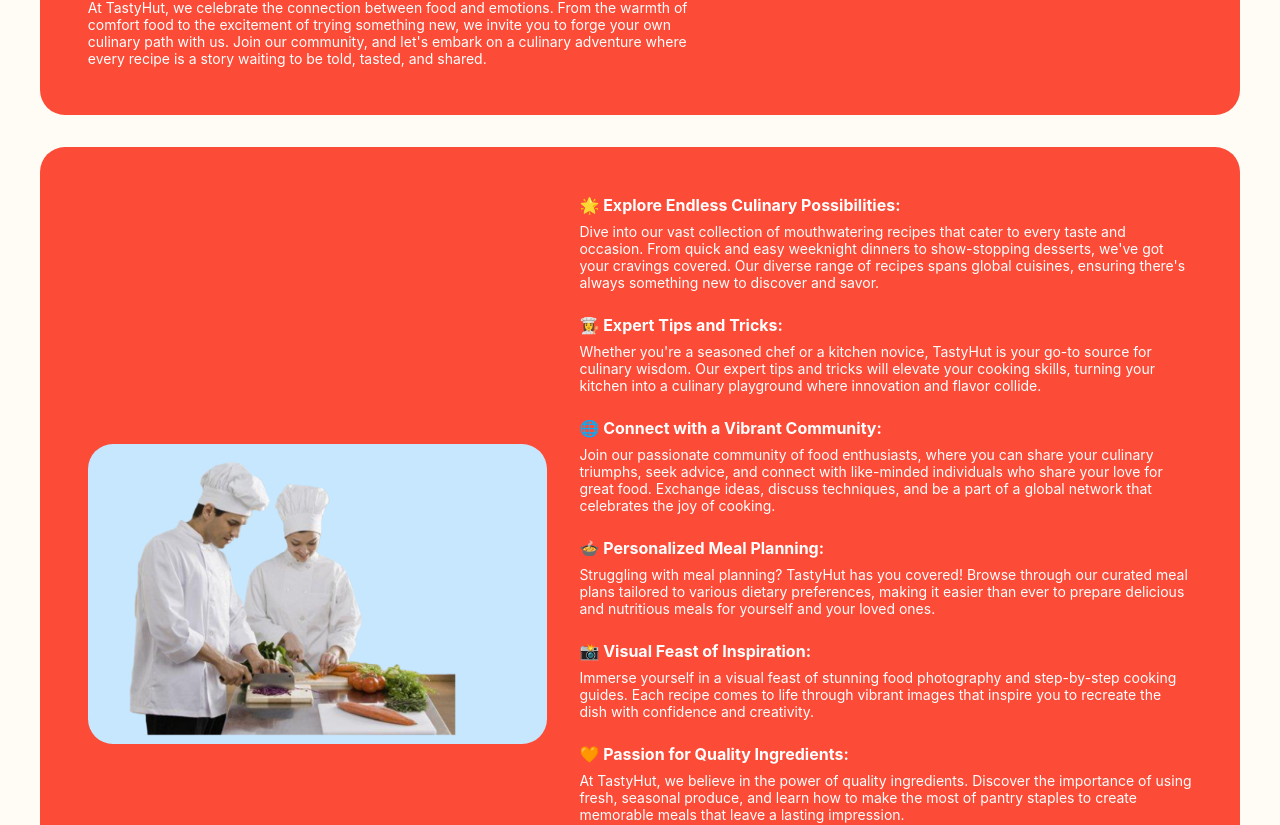
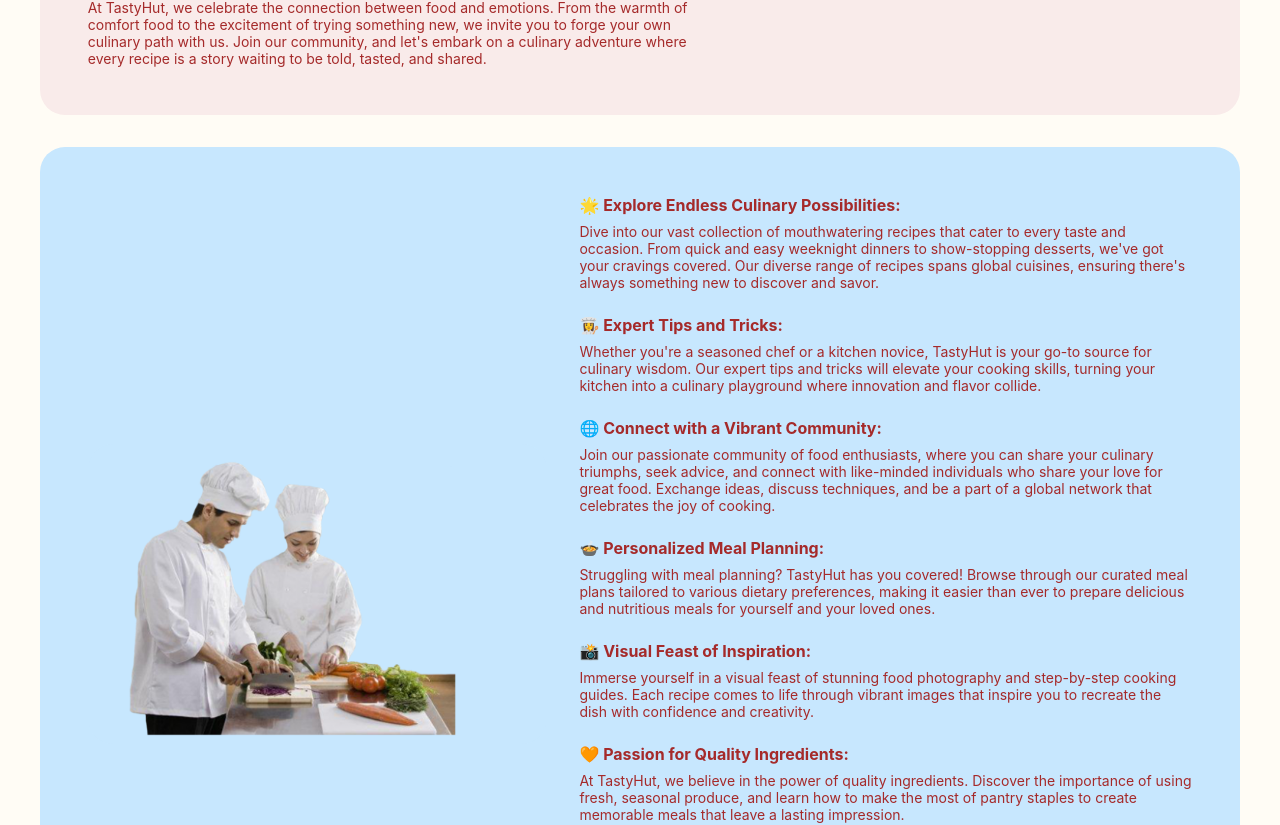
Before and after one commit to PujaDas01/tasty_hut, a React (Create React App) app: page /about in a window 1280 px wide. Shown: the part 584-1409 px from the top of the page. Built offline with nearby package versions, Linux system fonts and the light colour scheme.

Commit message:
Changed background color of about content.

```diff
--- a/src/pages/primary_screens/About.js
+++ b/src/pages/primary_screens/About.js
@@ -19,7 +19,7 @@
             />
           </div>
         </section>
-        <section className='aboutContainer'>
+        <section className='aboutContainer aboutBottomContainer'>
         <div className='aboutImageContent'>
             <BgImage
               imageSource='chef.png'
--- a/src/style/componentStyle.css
+++ b/src/style/componentStyle.css
@@ -448,7 +448,7 @@
 
 /* ------------------------ABOUT STYLE---------------- */
 .aboutContainer {
-    background-color: #fc4b37;
+    background-color: #f9ebea;
     padding: 3rem;
     border-radius: 25px;
     display: flex;
@@ -458,7 +458,7 @@
 
 .aboutContent {
     flex: 4;
-    color: white;
+    color: brown;
 }
 
 .aboutContent h1 {
@@ -477,6 +477,10 @@
     align-items: center;
 }
 
+.aboutBottomContainer {
+    background-color: #c7e7fe;
+}
+
 .paraSpace {
     padding-bottom: 1.5rem;
 }
```
